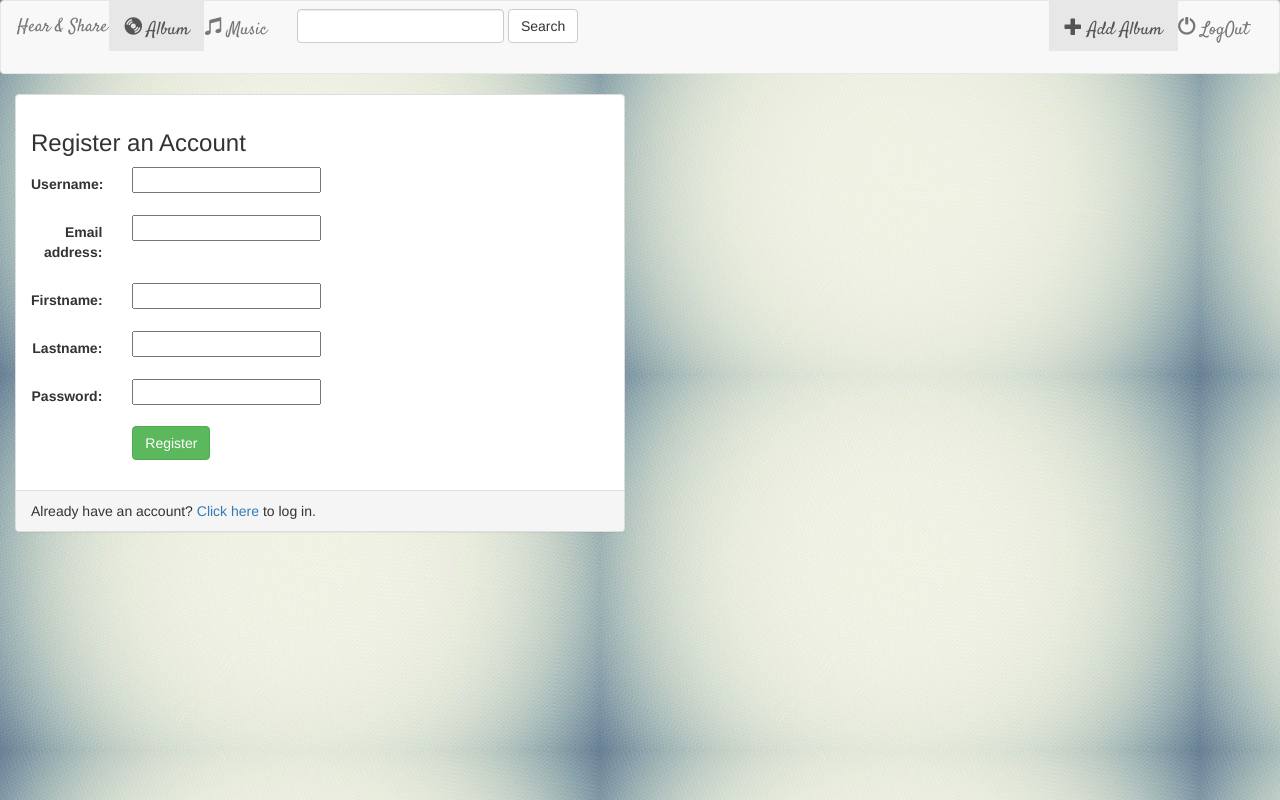
After one commit to HasanMehadi/website, a Django app: page /music/register/ in a window 1280 px wide. The commit adds this page. Run offline with Django 3.2, Linux system fonts and the light colour scheme; some libraries are stand-ins or nearby versions.

Commit message:
user registration completed, form added url updated

```diff
--- /dev/null
+++ b/music/forms.py
@@ -0,0 +1,12 @@
+from django.contrib.auth.models import User
+from django import forms
+
+
+class UserForm(forms.ModelForm):
+    password = forms.CharField(widget=forms.PasswordInput)
+    firstname = forms.CharField(max_length=255)
+    lastname = forms.CharField(max_length=255)
+
+    class Meta:
+        model = User
+        fields = ['username', 'email', 'firstname', 'lastname', 'password']
--- a/music/templates/music/detail.html
+++ b/music/templates/music/detail.html
@@ -9,7 +9,7 @@
                     <div class="panel-body">
                         <a href="{% url 'music:detail' album.id %}">
                             {% if album.album_logo %}
-                                <img src="{{ album.album_logo }}" class="img-responsive">
+                                <img src="{{ album.album_logo.url }}" class="img-responsive">
                             {% else %}
                                 <h3>No image to display</h3>
                             {% endif %}
--- a/music/templates/music/index.html
+++ b/music/templates/music/index.html
@@ -12,7 +12,7 @@
         <div class="col-sm-4 col-lg-2">
             <div class="thumbnail">
                 <a href="{% url 'music:detail' album.id %}">
-                    <img src="{{ album.album_logo }}" class="img-responsive">
+                    <img src="{{ album.album_logo.url }}" class="img-responsive">
                 </a>
                 <div class="caption">
                     <h2>{{ album.album_title }}</h2>
--- /dev/null
+++ b/music/templates/music/registration_form.html
@@ -0,0 +1,35 @@
+{% extends 'music/base.html' %}
+{% block title %}Registration Form{% endblock %}
+{% block register_active %}active{% endblock %}
+
+{% block body %}
+    <div class="container-fluid">
+
+        <div class="row">
+            <div class="col-sm-12 col-md-6">
+                <div class="panel panel-default">
+                    <div class="panel-body">
+                        <h3>Register an Account</h3>
+                        {% if error_message %}
+                            <p><strong>{{ error_message }}</strong></p>
+                        {% endif %}
+                        <form class="form-horizontal" role="form" action="" method="post" enctype="multipart/form-data">
+                            {% csrf_token %}
+                            {% include 'music/form_template.html' %}
+                            <div class="form-group">
+                                <div class="col-sm-offset-2 col-sm-10">
+                                    <button type="submit" class="btn btn-success">Register</button>
+                                </div>
+                            </div>
+                        </form>
+                    </div>
+                    <div class="panel-footer">
+                        Already have an account? <a href="#">Click here</a> to log in.
+                    </div>
+                </div>
+            </div>
+        </div>
+
+    </div>
+
+{% endblock %}
--- a/music/urls.py
+++ b/music/urls.py
@@ -6,6 +6,9 @@ app_name = 'music'
 urlpatterns = [
     # music/
     url(r'^$', views.IndexView.as_view(), name='index'),
+
+    # Registration
+    url(r'^register/$', views.UserFormView.as_view(), name='register'),
 
     #music/id/
     url(r'^(?P<pk>[0-9])+$', views.DetailView.as_view(), name="detail"),
--- a/music/views.py
+++ b/music/views.py
@@ -37,6 +37,10 @@ from django.views import generic
 from .models import Album
 from django.views.generic.edit import CreateView, UpdateView, DeleteView
 from django.core.urlresolvers import reverse_lazy
+from django.shortcuts import render, redirect
+from django.contrib.auth import authenticate, login
+from django.views.generic import View
+from .forms import UserForm
 
 
 class IndexView(generic.ListView):
@@ -65,3 +69,40 @@ class AlbumUpdate(UpdateView):
 class AlbumDelete(DeleteView):
     model = Album
     success_url = reverse_lazy('music:index')
+
+
+class UserFormView(View):
+    form_class = UserForm
+    template_name = 'music/registration_form.html'
+
+    # new user
+    def get(self, request):
+        form = self.form_class(None)
+        return render(request, self.template_name, {'form': form})
+
+    # existant user
+    def post(self, request):
+        form = self.form_class(request.POST)
+
+        if form.is_valid():
+            user = form.save(commit=False)
+
+            # CLEANED DATA
+            username = form.cleaned_data['username']
+            password = form.cleaned_data['password']
+            firstname = form.cleaned_data['firstname']
+            lastname = form.cleaned_data['lastname']
+
+            user.set_password(password)
+            user.save()
+
+            # AUTHENTICATE USER
+            user = authenticate(username=username, password=password)
+
+            if user is not None:
+
+                if user.is_active:
+                    login(request, user)
+                    return redirect('music:index')
+        else:
+            return render(request, self.template_name, {'form': form})
--- a/website/urls.py
+++ b/website/urls.py
@@ -15,8 +15,14 @@ Including another URLconf
 """
 from django.conf.urls import url,include
 from django.contrib import admin
+from django.conf import settings
+from django.conf.urls.static import static
 
 urlpatterns = [
     url(r'^admin/', admin.site.urls),
     url(r'^music/',include('music.urls')),
 ]
+
+if settings.DEBUG:
+    urlpatterns += static(settings.STATIC_URL, document_root=settings.STATIC_ROOT)
+    urlpatterns += static(settings.MEDIA_URL, document_root=settings.MEDIA_ROOT)
```
Also changed, not shown: db.sqlite3.
